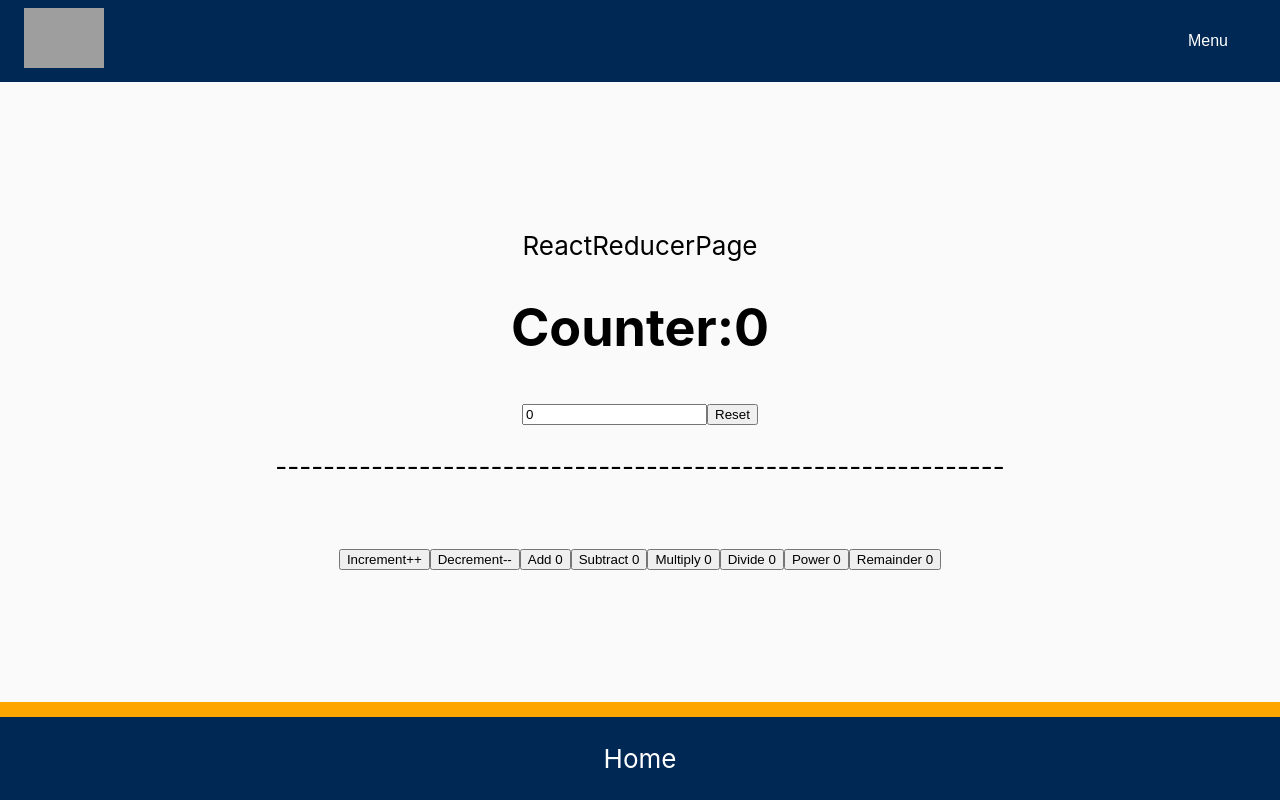
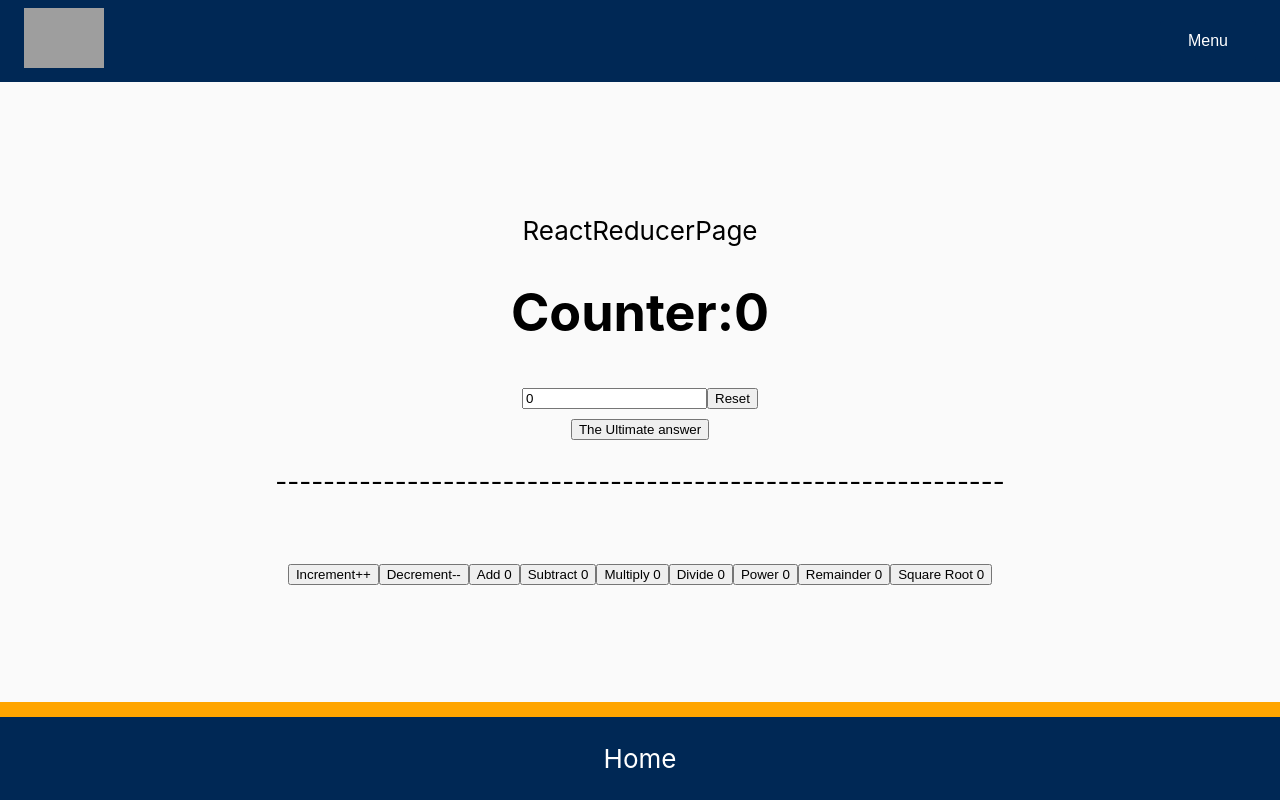
Before and after one commit to Thilanka0824/react-coding-challenge-counter-frontend, a React (Create React App) app: page /react-reducer in a window 1280 px wide. Built offline with nearby package versions, Linux system fonts and the light colour scheme; grey boxes are pictures that could not be loaded.

Commit message:
added sq root and ultimate answer buttons

```diff
--- a/src/pages/ReactReducerPage.js
+++ b/src/pages/ReactReducerPage.js
@@ -17,6 +17,7 @@ const ReactReducerPage = () => {
     "Divide",
     "Power",
     "Remainder",
+    "Square Root"
   ];
 
 
@@ -33,6 +34,10 @@ const ReactReducerPage = () => {
       <button onClick={() => dispatch({
         type: 'RESET',
       })}>Reset</button>
+      <br></br>
+      <button onClick={() => dispatch({
+        type: "The Ultimate Answer"
+      })}>The Ultimate answer</button>
       <p>-------------------------------------------------------------</p>
       <br></br>
       {mathArr.map((expression) => {
--- a/src/reducers/counterReducer.js
+++ b/src/reducers/counterReducer.js
@@ -1,5 +1,5 @@
 const counterReducer = (notesCounter, action) => {
-    console.log(action)
+  console.log(action);
   switch (action.type) {
     case "Increment":
       return notesCounter + 1;
@@ -24,12 +24,19 @@ const counterReducer = (notesCounter, action) => {
 
     case "Remainder":
       return notesCounter % action.inputHandler;
+
+    case "Square Root":
+      return Math.sqrt(notesCounter);
+
+    case "The Ultimate Answer":
+        return 42
+
     case "RESET":
-            return 0
+      return 0;
 
     default:
       throw console.error("Action not found");
   }
-}
+};
 
-export default counterReducer
+export default counterReducer;
```
Lines whose indentation alone changed are shown as unchanged.
